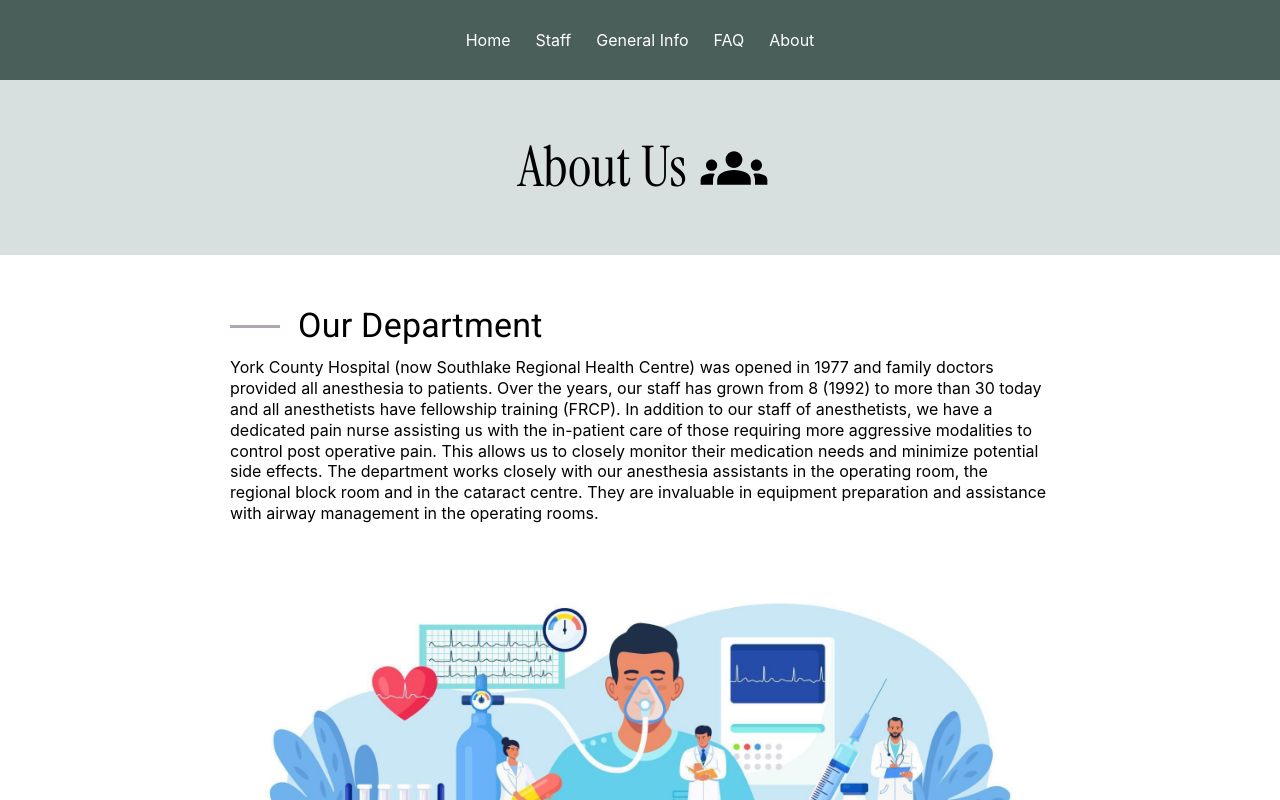
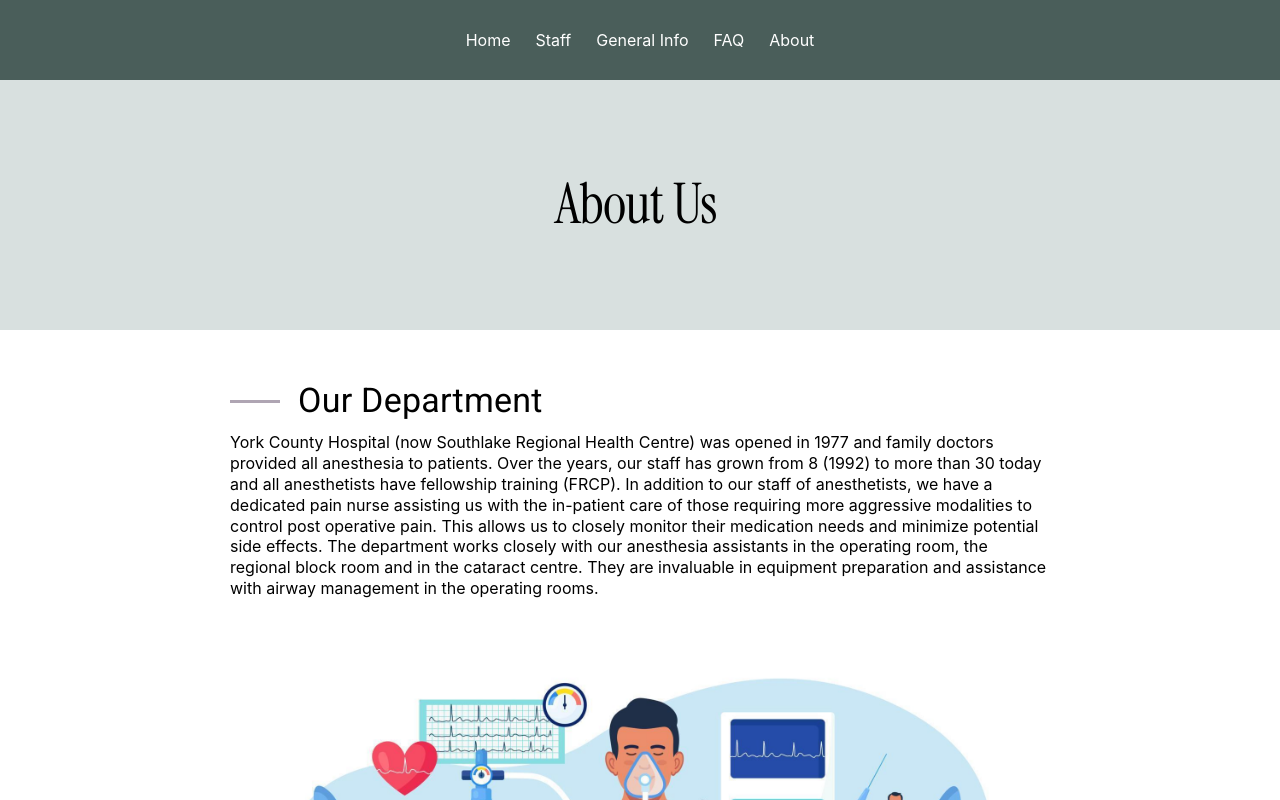
Before and after one commit to ssmythw/anesthesia-portal, a React (Create React App) app: page /about in a window 1280 px wide. Shown: the top 800 px of the page. Built offline with nearby package versions, Linux system fonts and the light colour scheme; the HTML template or start-up script is replaced by a standard one.

Commit message:
minor styling changes

```diff
--- a/src/components/Banner/Banner.jsx
+++ b/src/components/Banner/Banner.jsx
@@ -1,10 +1,13 @@
 import React from "react";
 import "./Banner.scss";
+import { Typography } from "@mui/material";
 
 const Banner = ({ name, icon }) => {
   return (
     <div className="banner">
-      {name}&nbsp;{icon}
+      <Typography className="banner-title" variant="h1">
+        {name}&nbsp;
+      </Typography>
     </div>
   );
 };
--- a/src/components/Banner/Banner.scss
+++ b/src/components/Banner/Banner.scss
@@ -1,16 +1,20 @@
 @import "../../common/styles/colors";
 
 .banner {
-  font-family: "Instrument Serif", serif;
-  font-weight: 400;
   background-color: $tertiary-turquoise;
   width: 100%;
-  height: 175px;
+  min-height: 250px;
   display: flex;
   justify-content: center;
   align-items: center;
-  font-size: 56px;
+  text-align: center;
+
   animation: 1s in-out forwards;
+}
+
+.banner-title {
+  font-family: "Instrument Serif", serif !important;
+  font-size: 56px !important;
 }
 
 @keyframes in-out {
--- a/src/css/Banner.min.css
+++ b/src/css/Banner.min.css
@@ -1 +1 @@
-.banner{font-family:"Instrument Serif",serif;font-weight:400;background-color:#d8e0df;width:100%;height:175px;display:flex;justify-content:center;align-items:center;font-size:56px;animation:1s in-out forwards}@keyframes in-out{0%{transform:translateX(-100%)}100%{transform:translateX(0)}}
+.banner{background-color:#d8e0df;width:100%;min-height:250px;display:flex;justify-content:center;align-items:center;text-align:center;animation:1s in-out forwards}.banner-title{font-family:"Instrument Serif",serif !important;font-size:56px !important}@keyframes in-out{0%{transform:translateX(-100%)}100%{transform:translateX(0)}}
--- a/src/pages/About/About.jsx
+++ b/src/pages/About/About.jsx
@@ -26,10 +26,7 @@ const About = () => {
         />
         <title>Southlake - About</title>
       </Helmet>
-      <Banner
-        name="About Us"
-        icon={<GroupsIcon fontSize="xl" className="svg_icons-about" />}
-      />
+      <Banner name="About Us" />
       <Container
         style={{ padding: "40px" }}
         maxWidth="md"
--- a/src/pages/General/General.jsx
+++ b/src/pages/General/General.jsx
@@ -28,7 +28,7 @@ const General = () => {
         />
         <title>Southlake - General Information</title>
       </Helmet>
-      <Banner name="General/Preop" icon={<MenuBookIcon fontSize="xl" />} />
+      <Banner name="General & Preoperative Information" />
       <Container
         style={{ padding: "40px" }}
         maxWidth="md"
--- a/src/pages/Q&A/QA.jsx
+++ b/src/pages/Q&A/QA.jsx
@@ -10,7 +10,7 @@ import Footer from "../../components/Footer/Footer";
 
 const QA = () => {
   const data = {
-    title: "Frequently Asked Questions About Anesthesia",
+    title: "FAQ About Anesthesia",
     rows: [
       {
         title: "Will I wake up during the operation?",
@@ -70,10 +70,7 @@ const QA = () => {
         <title>Southlake - Frequently Asked Questions</title>
       </Helmet>
       <div className="reveal fade-right">
-        <Banner
-          name="FAQ"
-          icon={<PsychologyAltIcon fontSize="xl" className="svg_icons" />}
-        />
+        <Banner name="Frequently Asked Questions" />
         <Container maxWidth="lg" className="container">
           <Faq data={data} styles={styles} className="faq" config={config} />
         </Container>
--- a/src/pages/Types/Types.jsx
+++ b/src/pages/Types/Types.jsx
@@ -26,10 +26,7 @@ const Types = () => {
         />
         <title>Southlake - Types of Anesthesia</title>
       </Helmet>
-      <Banner
-        name="Types of Anesthesia"
-        icon={<VaccinesIcon fontSize="xl" />}
-      />
+      <Banner name="Types of Anesthesia" />
       <Container
         style={{ padding: "40px" }}
         maxWidth="md"
```
